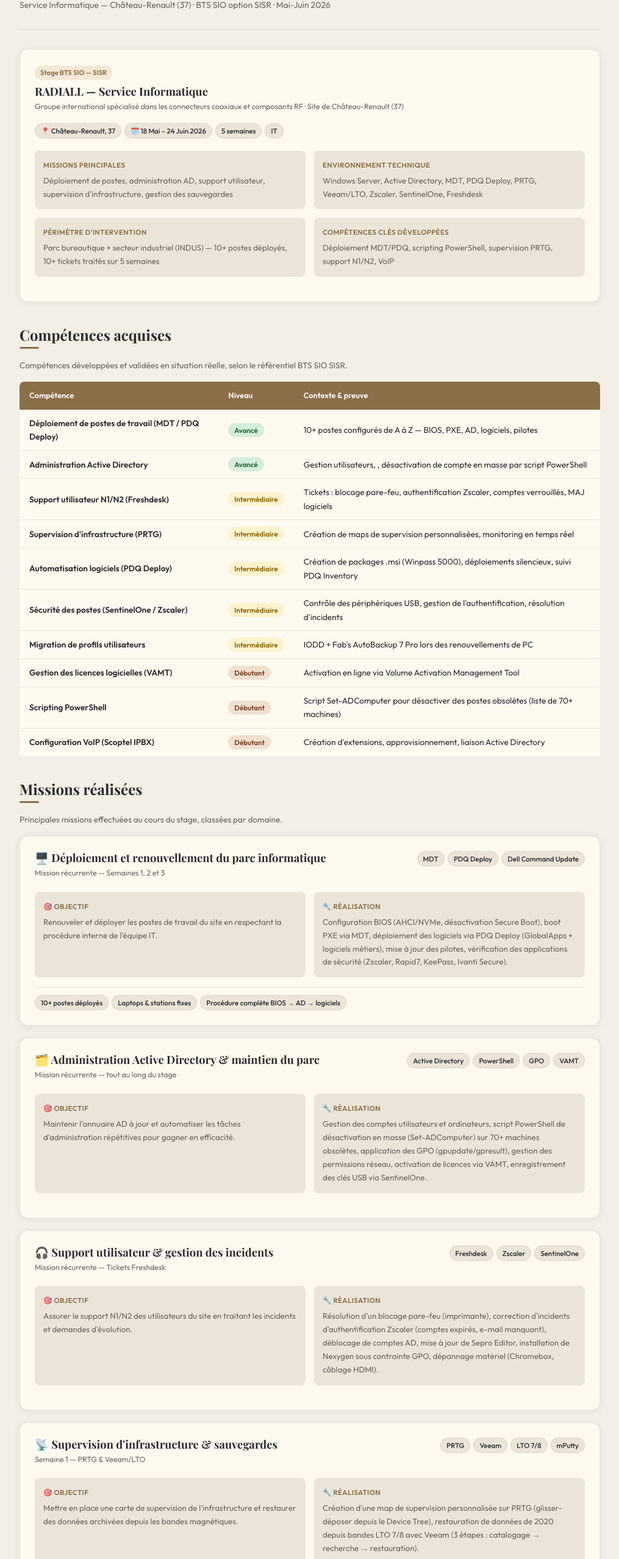
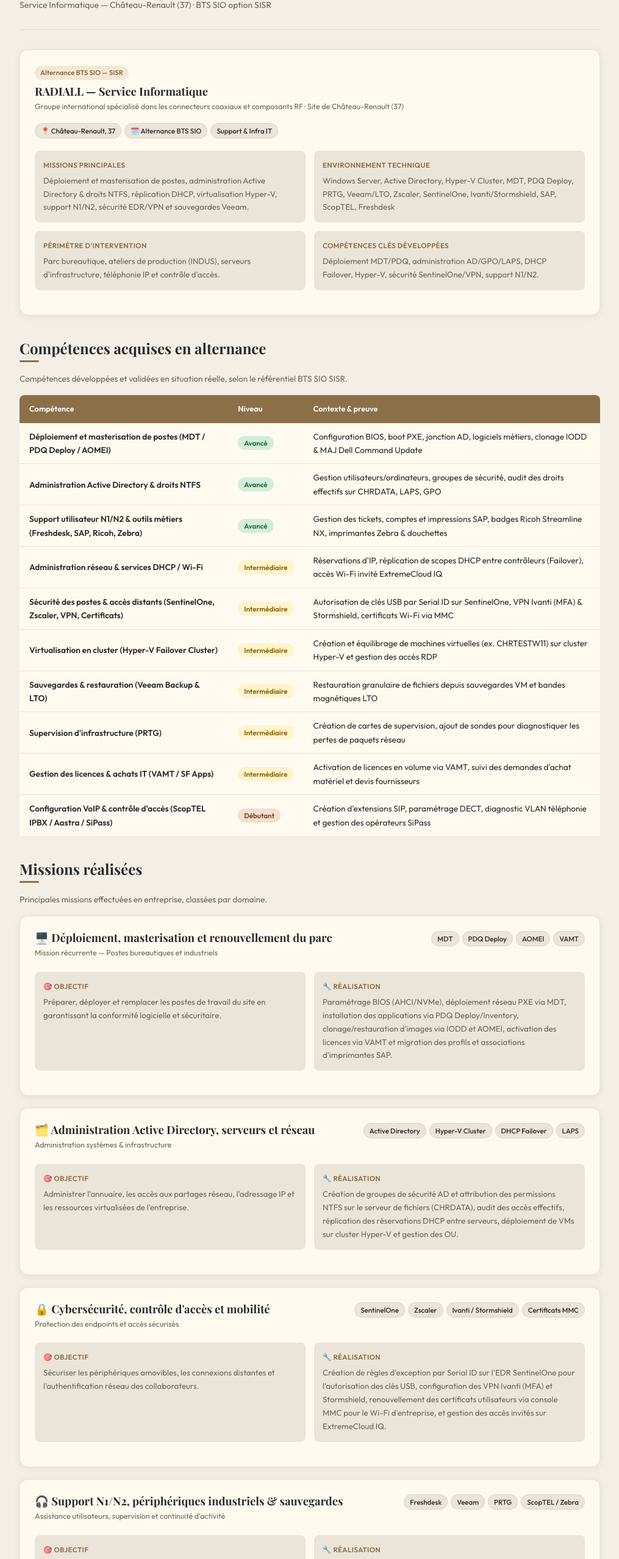
Before and after one commit to luckarollin/portfolio_E5, a plain HTML site: page vues/stage_radiall.html in a window 1280 px wide. Shown: the part 203-2760 px from the top of the page at 61% size, without its empty margins (132-1147 px from the left). Drawn offline with nearby package versions, Linux system fonts and the light colour scheme; a web font is replaced by a local one.

Commit message:
Update stage_radiall.html

```diff
--- a/vues/stage_radiall.html
+++ b/vues/stage_radiall.html
@@ -3,7 +3,7 @@
 <head>
   <meta charset="UTF-8" />
   <meta name="viewport" content="width=device-width, initial-scale=1" />
-  <title>Lucka ROLLIN — Stage RADIALL</title>
+  <title>Lucka ROLLIN — Alternance RADIALL</title>
   <link rel="preconnect" href="https://fonts.googleapis.com" />
   <link rel="preconnect" href="https://fonts.gstatic.com" crossorigin />
   <link href="https://fonts.googleapis.com/css2?family=Playfair+Display:ital,wght@0,400;0,700;1,400&family=Outfit:wght@300;400;500;600&display=swap" rel="stylesheet" />
@@ -24,11 +24,10 @@
       <a href="../index.html">Accueil</a>
       <a href="competences.html">Compétences</a>
       <a href="experiences.html">Expériences</a>
-      <a href="stage_radiall.html" class="on">Stage</a>
+      <a href="stage_radiall.html" class="on">Alternance</a>
       <a href="projets.html">Projets</a>
       <a href="veille.html">Veille</a>
       <a href="certifications.html">E-learning</a>
-      <a href="contact.html">Contact</a>
     </nav>
   </div>
 </header>
@@ -37,48 +36,47 @@
 
   <!-- ── EN-TÊTE DE PAGE ── -->
   <div class="page-header">
-    <p class="breadcrumb"><a href="../index.html">Accueil</a> <span class="sep">/</span> Stage RADIALL</p>
-    <h1 class="page-title">Stage chez RADIALL</h1>
-    <p class="page-sub">Service Informatique — Château-Renault (37) · BTS SIO option SISR · Mai-Juin 2026</p>
+    <p class="breadcrumb"><a href="../index.html">Accueil</a> <span class="sep">/</span> Alternance RADIALL</p>
+    <h1 class="page-title">Alternance chez RADIALL</h1>
+    <p class="page-sub">Service Informatique — Château-Renault (37) · BTS SIO option SISR</p>
   </div>
 
   <!-- ── FICHE ENTREPRISE ── -->
   <div class="projet-card" style="margin-bottom:32px">
     <div class="projet-head">
       <div>
-        <span class="badge">Stage BTS SIO — SISR</span>
+        <span class="badge">Alternance BTS SIO — SISR</span>
         <h3 style="margin-top:8px">RADIALL — Service Informatique</h3>
         <p class="projet-context">Groupe international spécialisé dans les connecteurs coaxiaux et composants RF · Site de Château-Renault (37)</p>
       </div>
       <div class="tags">
         <span class="tag">📍 Château-Renault, 37</span>
-        <span class="tag">🗓️ 18 Mai – 24 Juin 2026</span>
-        <span class="tag">5 semaines</span>
-        <span class="tag">IT</span>
+        <span class="tag">🗓️ Alternance BTS SIO</span>
+        <span class="tag">Support &amp; Infra IT</span>
       </div>
     </div>
     <div class="projet-grid">
       <div class="projet-bloc">
         <span class="bloc-label">Missions principales</span>
-        <p>Déploiement de postes, administration AD, support utilisateur, supervision d'infrastructure, gestion des sauvegardes</p>
+        <p>Déploiement et masterisation de postes, administration Active Directory &amp; droits NTFS, réplication DHCP, virtualisation Hyper-V, support N1/N2, sécurité EDR/VPN et sauvegardes Veeam.</p>
       </div>
       <div class="projet-bloc">
         <span class="bloc-label">Environnement technique</span>
-        <p>Windows Server, Active Directory, MDT, PDQ Deploy, PRTG, Veeam/LTO, Zscaler, SentinelOne, Freshdesk</p>
+        <p>Windows Server, Active Directory, Hyper-V Cluster, MDT, PDQ Deploy, PRTG, Veeam/LTO, Zscaler, SentinelOne, Ivanti/Stormshield, SAP, ScopTEL, Freshdesk</p>
       </div>
       <div class="projet-bloc">
         <span class="bloc-label">Périmètre d'intervention</span>
-        <p>Parc bureautique + secteur industriel (INDUS) — 10+ postes déployés, 10+ tickets traités sur 5 semaines</p>
+        <p>Parc bureautique, ateliers de production (INDUS), serveurs d'infrastructure, téléphonie IP et contrôle d'accès.</p>
       </div>
       <div class="projet-bloc">
         <span class="bloc-label">Compétences clés développées</span>
-        <p>Déploiement MDT/PDQ, scripting PowerShell, supervision PRTG, support N1/N2, VoIP</p>
+        <p>Déploiement MDT/PDQ, administration AD/GPO/LAPS, DHCP Failover, Hyper-V, sécurité SentinelOne/VPN, support N1/N2.</p>
       </div>
     </div>
   </div>
 
   <!-- ── COMPÉTENCES ── -->
-  <h2 class="st sec-gap">Compétences acquises</h2>
+  <h2 class="st sec-gap">Compétences acquises en alternance</h2>
   <p class="section-intro">Compétences développées et validées en situation réelle, selon le référentiel BTS SIO SISR.</p>
 
   <div class="table-wrap">
@@ -87,59 +85,59 @@
         <tr>
           <th>Compétence</th>
           <th>Niveau</th>
-          <th>Contexte & preuve</th>
+          <th>Contexte &amp; preuve</th>
         </tr>
       </thead>
       <tbody>
         <tr>
-          <td><strong>Déploiement de postes de travail (MDT / PDQ Deploy)</strong></td>
+          <td><strong>Déploiement et masterisation de postes (MDT / PDQ Deploy / AOMEI)</strong></td>
           <td><span class="niveau avance">Avancé</span></td>
-          <td>10+ postes configurés de A à Z — BIOS, PXE, AD, logiciels, pilotes</td>
+          <td>Configuration BIOS, boot PXE, jonction AD, logiciels métiers, clonage IODD &amp; MAJ Dell Command Update</td>
         </tr>
         <tr>
-          <td><strong>Administration Active Directory</strong></td>
+          <td><strong>Administration Active Directory &amp; droits NTFS</strong></td>
           <td><span class="niveau avance">Avancé</span></td>
-          <td>Gestion utilisateurs, , désactivation de compte en masse par script PowerShell</td>
+          <td>Gestion utilisateurs/ordinateurs, groupes de sécurité, audit des droits effectifs sur CHRDATA, LAPS, GPO</td>
         </tr>
         <tr>
-          <td><strong>Support utilisateur N1/N2 (Freshdesk)</strong></td>
+          <td><strong>Support utilisateur N1/N2 &amp; outils métiers (Freshdesk, SAP, Ricoh, Zebra)</strong></td>
+          <td><span class="niveau avance">Avancé</span></td>
+          <td>Gestion des tickets, comptes et impressions SAP, badges Ricoh Streamline NX, imprimantes Zebra &amp; douchettes</td>
+        </tr>
+        <tr>
+          <td><strong>Administration réseau &amp; services DHCP / Wi-Fi</strong></td>
           <td><span class="niveau intermediaire">Intermédiaire</span></td>
-          <td>Tickets : blocage pare-feu, authentification Zscaler, comptes verrouillés, MAJ logiciels</td>
+          <td>Réservations d'IP, réplication de scopes DHCP entre contrôleurs (Failover), accès Wi-Fi invité ExtremeCloud IQ</td>
+        </tr>
+        <tr>
+          <td><strong>Sécurité des postes &amp; accès distants (SentinelOne, Zscaler, VPN, Certificats)</strong></td>
+          <td><span class="niveau intermediaire">Intermédiaire</span></td>
+          <td>Autorisation de clés USB par Serial ID sur SentinelOne, VPN Ivanti (MFA) &amp; Stormshield, certificats Wi-Fi via MMC</td>
+        </tr>
+        <tr>
+          <td><strong>Virtualisation en cluster (Hyper-V Failover Cluster)</strong></td>
+          <td><span class="niveau intermediaire">Intermédiaire</span></td>
+          <td>Création et équilibrage de machines virtuelles (ex. CHRTESTW11) sur cluster Hyper-V et gestion des accès RDP</td>
+        </tr>
+        <tr>
+          <td><strong>Sauvegardes &amp; restauration (Veeam Backup &amp; LTO)</strong></td>
+          <td><span class="niveau intermediaire">Intermédiaire</span></td>
+          <td>Restauration granulaire de fichiers depuis sauvegardes VM et bandes magnétiques LTO</td>
         </tr>
         <tr>
           <td><strong>Supervision d'infrastructure (PRTG)</strong></td>
           <td><span class="niveau intermediaire">Intermédiaire</span></td>
-          <td>Création de maps de supervision personnalisées, monitoring en temps réel</td>
+          <td>Création de cartes de supervision, ajout de sondes pour diagnostiquer les pertes de paquets réseau</td>
         </tr>
         <tr>
-          <td><strong>Automatisation logiciels (PDQ Deploy)</strong></td>
+          <td><strong>Gestion des licences &amp; achats IT (VAMT / SF Apps)</strong></td>
           <td><span class="niveau intermediaire">Intermédiaire</span></td>
-          <td>Création de packages .msi (Winpass 5000), déploiements silencieux, suivi PDQ Inventory</td>
+          <td>Activation de licences en volume via VAMT, suivi des demandes d'achat matériel et devis fournisseurs</td>
         </tr>
         <tr>
-          <td><strong>Sécurité des postes (SentinelOne / Zscaler)</strong></td>
-          <td><span class="niveau intermediaire">Intermédiaire</span></td>
-          <td>Contrôle des périphériques USB, gestion de l'authentification, résolution d'incidents</td>
-        </tr>
-        <tr>
-          <td><strong>Migration de profils utilisateurs</strong></td>
-          <td><span class="niveau intermediaire">Intermédiaire</span></td>
-          <td>IODD + Fab's AutoBackup 7 Pro lors des renouvellements de PC</td>
-        </tr>
-        <tr>
-          <td><strong>Gestion des licences logicielles (VAMT)</strong></td>
+          <td><strong>Configuration VoIP &amp; contrôle d'accès (ScopTEL IPBX / Aastra / SiPass)</strong></td>
           <td><span class="niveau debutant">Débutant</span></td>
-          <td>Activation en ligne via Volume Activation Management Tool</td>
-        </tr>
-        <tr>
-          <td><strong>Scripting PowerShell</strong></td>
-          <td><span class="niveau debutant">Débutant</span></td>
-          <td>Script Set-ADComputer pour désactiver des postes obsolètes (liste de 70+ machines)</td>
-        </tr>
-        <tr>
-          <td><strong>Configuration VoIP (Scoptel IPBX)</strong></td>
-          <td><span class="niveau debutant">Débutant</span></td>
-          <td>Création d'extensions, approvisionnement, liaison Active Directory</td>
+          <td>Création d'extensions SIP, paramétrage DECT, diagnostic VLAN téléphonie et gestion des opérateurs SiPass</td>
         </tr>
       </tbody>
     </table>
@@ -147,35 +145,29 @@
 
   <!-- ── MISSIONS ── -->
   <h2 class="st sec-gap">Missions réalisées</h2>
-  <p class="section-intro">Principales missions effectuées au cours du stage, classées par domaine.</p>
+  <p class="section-intro">Principales missions effectuées en entreprise, classées par domaine.</p>
 
   <div class="projet-card">
     <div class="projet-head">
       <div>
-        <h3>🖥️ Déploiement et renouvellement du parc informatique</h3>
-        <p class="projet-context">Mission récurrente — Semaines 1, 2 et 3</p>
+        <h3>🖥️ Déploiement, masterisation et renouvellement du parc</h3>
+        <p class="projet-context">Mission récurrente — Postes bureautiques et industriels</p>
       </div>
       <div class="tags">
         <span class="tag">MDT</span>
         <span class="tag">PDQ Deploy</span>
-        <span class="tag">Dell Command Update</span>
+        <span class="tag">AOMEI</span>
+        <span class="tag">VAMT</span>
       </div>
     </div>
     <div class="projet-grid">
       <div class="projet-bloc">
         <span class="bloc-label">🎯 Objectif</span>
-        <p>Renouveler et déployer les postes de travail du site en respectant la procédure interne de l'équipe IT.</p>
+        <p>Préparer, déployer et remplacer les postes de travail du site en garantissant la conformité logicielle et sécuritaire.</p>
       </div>
       <div class="projet-bloc">
         <span class="bloc-label">🔧 Réalisation</span>
-        <p>Configuration BIOS (AHCI/NVMe, désactivation Secure Boot), boot PXE via MDT, déploiement des logiciels via PDQ Deploy (GlobalApps + logiciels métiers), mise à jour des pilotes, vérification des applications de sécurité (Zscaler, Rapid7, KeePass, Ivanti Secure).</p>
-      </div>
-    </div>
-    <div class="projet-footer">
-      <div class="tags">
-        <span class="tag">10+ postes déployés</span>
-        <span class="tag">Laptops & stations fixes</span>
-        <span class="tag">Procédure complète BIOS → AD → logiciels</span>
+        <p>Paramétrage BIOS (AHCI/NVMe), déploiement réseau PXE via MDT, installation des applications via PDQ Deploy/Inventory, clonage/restauration d'images via IODD et AOMEI, activation des licences via VAMT et migration des profils et associations d'imprimantes SAP.</p>
       </div>
     </div>
   </div>
@@ -183,24 +175,24 @@
   <div class="projet-card">
     <div class="projet-head">
       <div>
-        <h3>🗂️ Administration Active Directory & maintien du parc</h3>
-        <p class="projet-context">Mission récurrente — tout au long du stage</p>
+        <h3>🗂️ Administration Active Directory, serveurs et réseau</h3>
+        <p class="projet-context">Administration systèmes &amp; infrastructure</p>
       </div>
       <div class="tags">
         <span class="tag">Active Directory</span>
-        <span class="tag">PowerShell</span>
-        <span class="tag">GPO</span>
-        <span class="tag">VAMT</span>
+        <span class="tag">Hyper-V Cluster</span>
+        <span class="tag">DHCP Failover</span>
+        <span class="tag">LAPS</span>
       </div>
     </div>
     <div class="projet-grid">
       <div class="projet-bloc">
         <span class="bloc-label">🎯 Objectif</span>
-        <p>Maintenir l'annuaire AD à jour et automatiser les tâches d'administration répétitives pour gagner en efficacité.</p>
+        <p>Administrer l'annuaire, les accès aux partages réseau, l'adressage IP et les ressources virtualisées de l'entreprise.</p>
       </div>
       <div class="projet-bloc">
         <span class="bloc-label">🔧 Réalisation</span>
-        <p>Gestion des comptes utilisateurs et ordinateurs, script PowerShell de désactivation en masse (Set-ADComputer) sur 70+ machines obsolètes, application des GPO (gpupdate/gpresult), gestion des permissions réseau, activation de licences via VAMT, enregistrement des clés USB via SentinelOne.</p>
+        <p>Création de groupes de sécurité AD et attribution des permissions NTFS sur le serveur de fichiers (CHRDATA), audit des accès effectifs, réplication des réservations DHCP entre serveurs, déploiement de VMs sur cluster Hyper-V et gestion des OU.</p>
       </div>
     </div>
   </div>
@@ -208,23 +200,24 @@
   <div class="projet-card">
     <div class="projet-head">
       <div>
-        <h3>🎧 Support utilisateur & gestion des incidents</h3>
-        <p class="projet-context">Mission récurrente — Tickets Freshdesk</p>
+        <h3>🔒 Cybersécurité, contrôle d'accès et mobilité</h3>
+        <p class="projet-context">Protection des endpoints et accès sécurisés</p>
       </div>
       <div class="tags">
-        <span class="tag">Freshdesk</span>
+        <span class="tag">SentinelOne</span>
         <span class="tag">Zscaler</span>
-        <span class="tag">SentinelOne</span>
+        <span class="tag">Ivanti / Stormshield</span>
+        <span class="tag">Certificats MMC</span>
       </div>
     </div>
     <div class="projet-grid">
       <div class="projet-bloc">
         <span class="bloc-label">🎯 Objectif</span>
-        <p>Assurer le support N1/N2 des utilisateurs du site en traitant les incidents et demandes d'évolution.</p>
+        <p>Sécuriser les périphériques amovibles, les connexions distantes et l'authentification réseau des collaborateurs.</p>
       </div>
       <div class="projet-bloc">
         <span class="bloc-label">🔧 Réalisation</span>
-        <p>Résolution d'un blocage pare-feu (imprimante), correction d'incidents d'authentification Zscaler (comptes expirés, e-mail manquant), déblocage de comptes AD, mise à jour de Sepro Editor, installation de Nexygen sous contrainte GPO, dépannage matériel (Chromebox, câblage HDMI).</p>
+        <p>Création de règles d'exception par Serial ID sur l'EDR SentinelOne pour l'autorisation des clés USB, configuration des VPN Ivanti (MFA) et Stormshield, renouvellement des certificats utilisateurs via console MMC pour le Wi-Fi d'entreprise, et gestion des accès invités sur ExtremeCloud IQ.</p>
       </div>
     </div>
   </div>
@@ -232,35 +225,35 @@
   <div class="projet-card">
     <div class="projet-head">
       <div>
-        <h3>📡 Supervision d'infrastructure & sauvegardes</h3>
-        <p class="projet-context">Semaine 1 — PRTG & Veeam/LTO</p>
+        <h3>🎧 Support N1/N2, périphériques industriels &amp; sauvegardes</h3>
+        <p class="projet-context">Assistance utilisateurs, supervision et continuité d'activité</p>
       </div>
       <div class="tags">
+        <span class="tag">Freshdesk</span>
+        <span class="tag">Veeam</span>
         <span class="tag">PRTG</span>
-        <span class="tag">Veeam</span>
-        <span class="tag">LTO 7/8</span>
-        <span class="tag">mPutty</span>
+        <span class="tag">ScopTEL / Zebra</span>
       </div>
     </div>
     <div class="projet-grid">
       <div class="projet-bloc">
         <span class="bloc-label">🎯 Objectif</span>
-        <p>Mettre en place une carte de supervision de l'infrastructure et restaurer des données archivées depuis les bandes magnétiques.</p>
+        <p>Résoudre les incidents quotidiens des utilisateurs, maintenir les équipements d'atelier et assurer la restauration des données.</p>
       </div>
       <div class="projet-bloc">
         <span class="bloc-label">🔧 Réalisation</span>
-        <p>Création d'une map de supervision personnalisée sur PRTG (glisser-déposer depuis le Device Tree), restauration de données de 2020 depuis bandes LTO 7/8 avec Veeam (3 étapes : catalogage → recherche → restauration).</p>
+        <p>Traitement des tickets Freshdesk, restauration de fichiers via Veeam Backup, supervision réseau via sondes PRTG, configuration d'imprimantes thermiques Zebra (Nucleus Connector), gestion des badges Ricoh Streamline NX et paramétrage de lignes VoIP ScopTEL/Aastra.</p>
       </div>
     </div>
   </div>
 
   <!-- ── OUTILS ── -->
-  <h2 class="st sec-gap">Outils & technologies utilisés</h2>
+  <h2 class="st sec-gap">Outils &amp; technologies utilisés</h2>
   <div class="tools-grid">
     <div class="tool-card">
       <span class="tool-ico">🪟</span>
-      <h3>MDT</h3>
-      <p>Déploiement automatisé Windows via PXE — installation, drivers, jonction au domaine</p>
+      <h3>MDT &amp; AOMEI</h3>
+      <p>Déploiement automatisé Windows via PXE et clonage d'images système sur IODD</p>
     </div>
     <div class="tool-card">
       <span class="tool-ico">📦</span>
@@ -269,60 +262,60 @@
     </div>
     <div class="tool-card">
       <span class="tool-ico">🗂️</span>
-      <h3>Active Directory</h3>
-      <p>Annuaire centralisé — utilisateurs, ordinateurs, GPO, groupes, permissions</p>
+      <h3>Active Directory &amp; DHCP</h3>
+      <p>Gestion des comptes, groupes NTFS, GPO, LAPS et réplication DHCP</p>
     </div>
     <div class="tool-card">
-      <span class="tool-ico">⚡</span>
-      <h3>PowerShell</h3>
-      <p>Scripting & automatisation — désactivation en masse de postes AD</p>
+      <span class="tool-ico">🖥️</span>
+      <h3>Hyper-V Failover Cluster</h3>
+      <p>Création et administration de machines virtuelles en haute disponibilité</p>
     </div>
     <div class="tool-card">
-      <span class="tool-ico">📡</span>
-      <h3>PRTG Network Monitor</h3>
-      <p>Supervision et monitoring de l'infrastructure réseau en temps réel</p>
+      <span class="tool-ico">🛡️</span>
+      <h3>SentinelOne &amp; Zscaler</h3>
+      <p>EDR (contrôle des périphériques USB) et filtrage réseau Zero Trust</p>
+    </div>
+    <div class="tool-card">
+      <span class="tool-ico">🔐</span>
+      <h3>Ivanti &amp; Stormshield</h3>
+      <p>Configuration des accès VPN sécurisés avec authentification MFA</p>
     </div>
     <div class="tool-card">
       <span class="tool-ico">💾</span>
       <h3>Veeam / LTO</h3>
-      <p>Sauvegarde et restauration depuis bandes magnétiques LTO 7 et 8</p>
+      <p>Sauvegarde et restauration granulaire de données serveurs et bandes LTO</p>
     </div>
     <div class="tool-card">
-      <span class="tool-ico">🔒</span>
-      <h3>Zscaler</h3>
-      <p>Sécurité réseau Zero Trust — authentification et filtrage des accès</p>
+      <span class="tool-ico">📡</span>
+      <h3>PRTG &amp; ExtremeCloud IQ</h3>
+      <p>Supervision réseau en temps réel et administration des accès Wi-Fi invités</p>
     </div>
     <div class="tool-card">
-      <span class="tool-ico">🛡️</span>
-      <h3>SentinelOne</h3>
-      <p>EDR — contrôle des périphériques USB et protection des endpoints</p>
+      <span class="tool-ico">🖨️</span>
+      <h3>Ricoh NX &amp; Zebra</h3>
+      <p>Gestion des badges d'impression sécurisée et configuration d'imprimantes industrielles</p>
+    </div>
+    <div class="tool-card">
+      <span class="tool-ico">📞</span>
+      <h3>ScopTEL IPBX &amp; Aastra</h3>
+      <p>Configuration de la téléphonie VoIP/DECT et diagnostic des VLANs voix</p>
     </div>
     <div class="tool-card">
       <span class="tool-ico">🎫</span>
-      <h3>Freshdesk</h3>
-      <p>Ticketing et gestion du support utilisateurs (incidents & demandes)</p>
+      <h3>Freshdesk &amp; SAP</h3>
+      <p>Support utilisateurs N1/N2, gestion des comptes SAP et impression industrielle</p>
     </div>
     <div class="tool-card">
-      <span class="tool-ico">🖥️</span>
-      <h3>Dell Command Update</h3>
-      <p>Mise à jour automatisée des pilotes et du BIOS sur parcs Dell</p>
-    </div>
-    <div class="tool-card">
-      <span class="tool-ico">📞</span>
-      <h3>Scoptel IPBX</h3>
-      <p>Configuration de la téléphonie VoIP — extensions, approvisionnement</p>
-    </div>
-    <div class="tool-card">
-      <span class="tool-ico">🔐</span>
-      <h3>VAMT</h3>
-      <p>Volume Activation Management Tool — activation de licences logicielles</p>
+      <span class="tool-ico">🔑</span>
+      <h3>VAMT &amp; MMC</h3>
+      <p>Activation de licences en volume et gestion des certificats d'authentification</p>
     </div>
   </div>
 
 </div><!-- /#app -->
 
 <footer class="ft">
-  <p>© <span id="year"></span> Lucka ROLLIN — BTS SIO — option SISR &nbsp;·&nbsp; <a href="mailto:lucka.rollin@gmail.com">lucka.rollin@gmail.com</a></p>
+  <p>© <span id="year"></span> Lucka ROLLIN — BTS SIO — option SISR</p>
 </footer>
 <script>
   document.getElementById('year').textContent = new Date().getFullYear();
```
